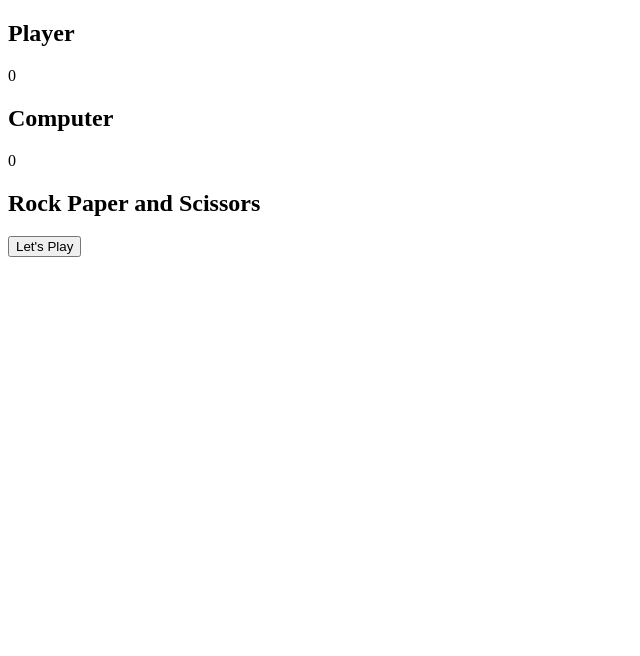
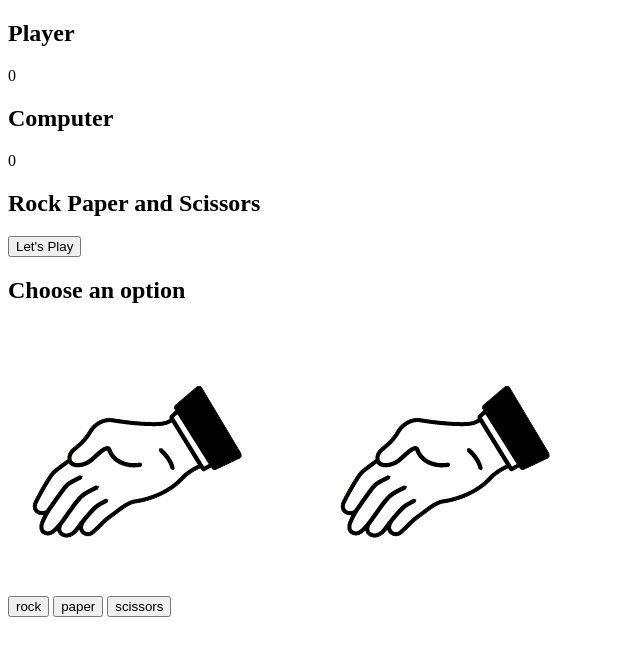
Before and after one commit to RebeccaAxelro/rockpaperscissors, a plain HTML site: page index.html in a window 1280 px wide. Shown: the whole page, without its empty margins (0-640 px from the left). Drawn offline with Linux system fonts and the light colour scheme.

Commit message:
edit html

```diff
--- a/index.html
+++ b/index.html
@@ -27,6 +27,19 @@
             <button>Let's Play</button>
         </div>
 
+        <div class="match">
+            <h2 class="winner">Choose an option</h2>
+            <div class="hands">
+                <img class="player-hand" src="./assets/paper.png" alt="">
+                <img class="computer-hand" src="./assets/paper.png" alt="">
+            </div>
+            <div class="options">
+                <button class="rock">rock</button>
+                <button class="paper">paper</button>
+                <button class="scissors">scissors</button>
+
+            </div>
+        </div>
     </section>
 
     <script src="app.js"></script>
```
